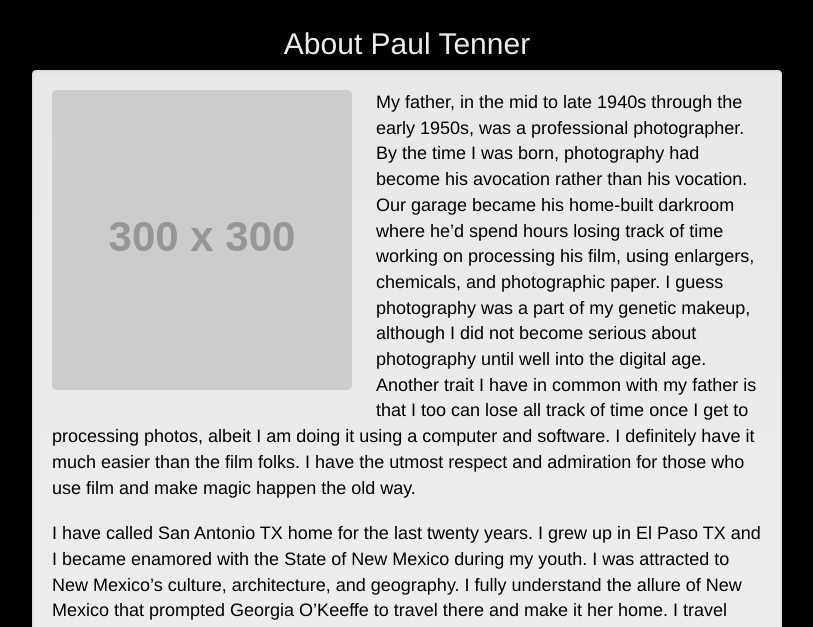
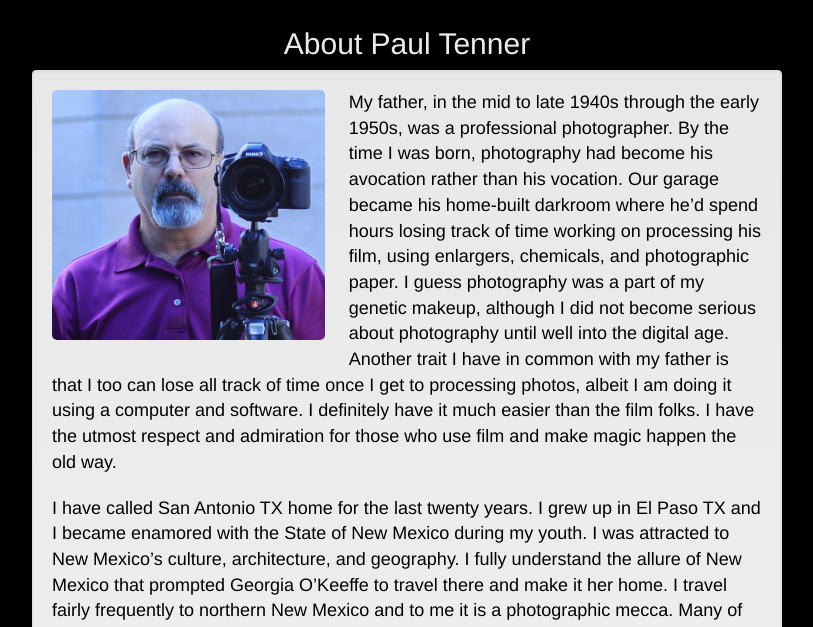
Before and after one commit to kait-schorr/pauls-website-git, a PHP site: page /about.php in a window 1280 px wide. Shown: the part 73-700 px from the top of the page, without its empty margins (233-1046 px from the left). Run offline with PHP 8.4, Linux system fonts and the light colour scheme; grey boxes labelled with a size stand in for pictures from a placeholder-image service; some libraries are stand-ins or nearby versions; some web fonts are replaced.

Commit message:
Added New Photos & Artist Photo

```diff
--- a/about.php
+++ b/about.php
@@ -8,7 +8,7 @@
 		<div class="col-md-8 col-md-offset-2">
 			<h2 class="text-center">About Paul Tenner</h2>
 			<div class="well" id="about-text">
-				<img class="img-responsive pull-left" id="artist-photo" src="http://placehold.it/300x300" alt="">
+				<img class="img-responsive pull-left" id="artist-photo" src="images/_AT_9718.jpg" alt="">
 				<p>My father, in the mid to late 1940s through the early 1950s, was a professional photographer.  By the time I was born, photography had become his avocation rather than his vocation.  Our garage became his home-built darkroom where he’d spend hours losing track of time working on processing his film, using enlargers, chemicals, and photographic paper.  I guess photography was a part of my genetic makeup, although I did not become serious about photography until well into the digital age.  Another trait I have in common with my father is that I too can lose all track of time once I get to processing photos, albeit I am doing it using a computer and software.   I definitely have it much easier than the film folks.  I have the utmost respect and admiration for those who use film and make magic happen the old way.</p>
 				<p>I have called San Antonio TX home for the last twenty years. I grew up in El Paso TX and I became enamored with the State of New Mexico during my youth. I was attracted to New Mexico’s culture, architecture, and geography. I fully understand the allure of New Mexico that prompted Georgia O’Keeffe to travel there and make it her home. I travel fairly frequently to northern New Mexico and to me it is a photographic mecca.  Many of my photographic prints feature landscapes and unique architectural structures in New Mexico.  The San Antonio and Central Texas area also provides fertile ground for photography.</p>
 				<p>The first time I saw a photograph printed on aluminum was during a trip I made to Santa Fe, NM in 2011. The print was a black and white image in which the grey portions of the image allowed the underlying aluminum to shine through. The image took on a different appearance as the light struck it from different angles. After returning to Texas, I started investigating the process of printing on aluminum, for both black and white and color images. Color images on aluminum also produce remarkable photographic prints. The colors are vivid and appear to jump out from the aluminum panel.</p>
--- a/css/main.css
+++ b/css/main.css
@@ -175,6 +175,7 @@ body {
 ========================================================================== */
 
 #artist-photo {
+  max-height: 250px;
   margin:0 24px 14px 0;
   border-radius: 5px;
 }
```
Also changed, not shown: images/_AT_9718.jpg (added), images/architecture-thumbs/PAT_5255.jpg (added), images/architecture-thumbs/_AT_8388.jpg (added), images/architecture-thumbs/_AT_8547-3.jpg (added), images/architecture-thumbs/_AT_8547-4.jpg (added), images/architecture-thumbs/_AT_9597.jpg (added), images/architecture/PAT_5255.jpg (added), images/architecture/_AT_8388.jpg (added), images/architecture/_AT_8547-3.jpg (added), images/architecture/_AT_8547-4.jpg (added), images/architecture/_AT_9597.jpg (added), images/san-antonio-landscapes/_AT_9557-2.jpg (added), images/san-antonio-landscapes/_AT_9557.jpg (added).
